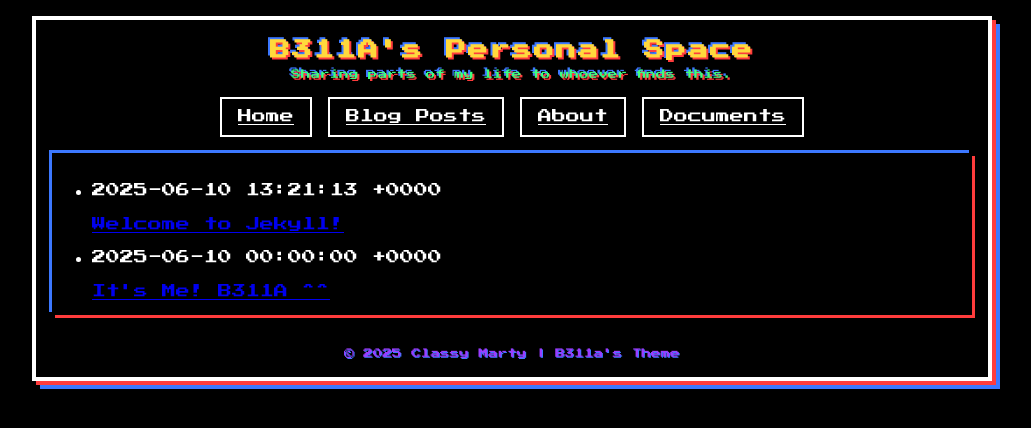
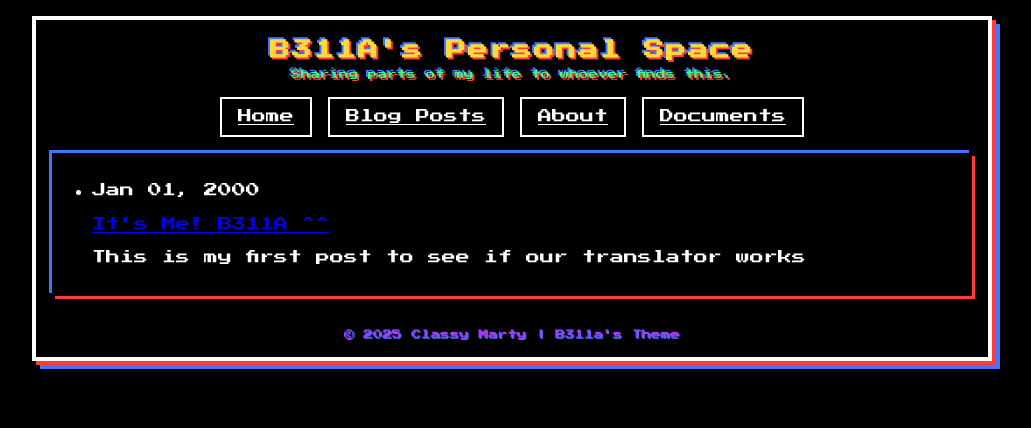
Before and after one commit to b311a01/b311a01.github.io, a Jekyll site: the page built from blog.md, in a window 1280 px wide. Shown: the top 428 px of the page, without its empty margins (128-1159 px from the left). Built offline with Jekyll 4.4.1, drawn with Linux system fonts in a browser that asks for light colours; part of the change alters nothing that is shown.

Commit message:
More Tweaking of that initial post setup.

```diff
--- a/_posts/2000-01-01-it's-me-b311a.md
+++ b/_posts/2000-01-01-it's-me-b311a.md
@@ -1,8 +1,9 @@
 ---
 layout: post
 title:  "It's Me! B311A ^^"
-date:   2025-06-10
+date:   2000-01-01
 categories: jekyll update
+excerpt: This is my first post to see if our translator works
 ---
 # My first post ever!
 I am finally old enough to use the official translator plugin! This system was developed by the goverment to enable translation of our data into any form of communication whatsoever! I have been hoping to send this out there and see if it will reach anyone (or anything) outside our own communication matrix. If you are reading this, then it is working!
--- a/_posts/2025-06-10-welcome-to-jekyll.markdown
+++ /dev/null
@@ -1,29 +0,0 @@
----
-layout: post
-title:  "Welcome to Jekyll!"
-date:   2025-06-10 16:21:13 +0300
-categories: jekyll update
----
-You’ll find this post in your `_posts` directory. Go ahead and edit it and re-build the site to see your changes. You can rebuild the site in many different ways, but the most common way is to run `jekyll serve`, which launches a web server and auto-regenerates your site when a file is updated.
-
-Jekyll requires blog post files to be named according to the following format:
-
-`YEAR-MONTH-DAY-title.MARKUP`
-
-Where `YEAR` is a four-digit number, `MONTH` and `DAY` are both two-digit numbers, and `MARKUP` is the file extension representing the format used in the file. After that, include the necessary front matter. Take a look at the source for this post to get an idea about how it works.
-
-Jekyll also offers powerful support for code snippets:
-
-{% highlight ruby %}
-def print_hi(name)
-  puts "Hi, #{name}"
-end
-print_hi('Tom')
-#=> prints 'Hi, Tom' to STDOUT.
-{% endhighlight %}
-
-Check out the [Jekyll docs][jekyll-docs] for more info on how to get the most out of Jekyll. File all bugs/feature requests at [Jekyll’s GitHub repo][jekyll-gh]. If you have questions, you can ask them on [Jekyll Talk][jekyll-talk].
-
-[jekyll-docs]: https://jekyllrb.com/docs/home
-[jekyll-gh]:   https://github.com/jekyll/jekyll
-[jekyll-talk]: https://talk.jekyllrb.com/
--- a/blog.md
+++ b/blog.md
@@ -6,8 +6,9 @@ permalink: /blog/
 <ul>
   {% for post in site.posts %}
     <li>
-    <p>{{ post.date }}</p>
+    <p>{{ post.date | date: "%b %d, %Y" }}</p>
       <a href="{{ post.url }}">{{ post.title }}</a>
+      <p>{{ post.excerpt }}</p>
     </li>
   {% endfor %}
 </ul>
```
